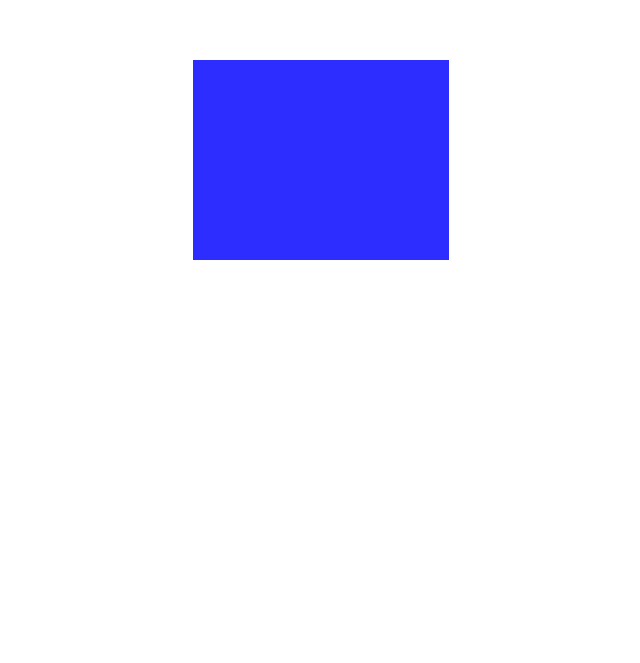
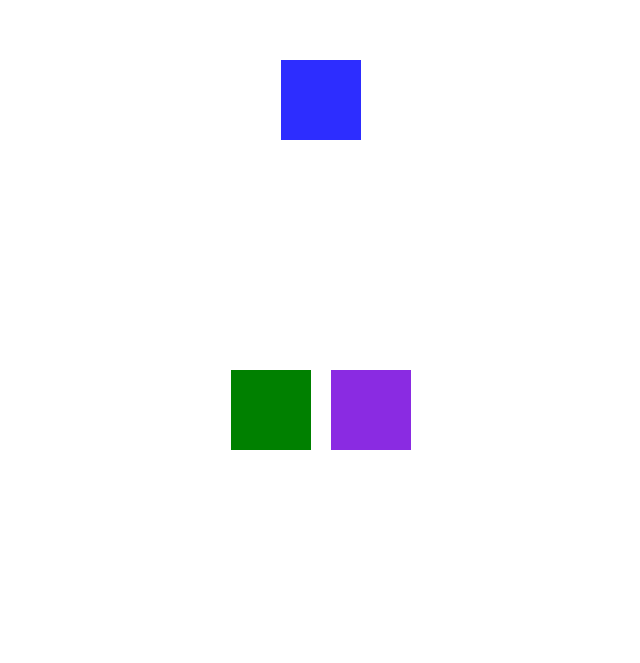
Before and after one commit to Murilow00/progresso-HTML, a plain HTML site: page pages/atividades.html in a window 1280 px wide. Shown: the whole page, without its empty margins (319-959 px from the left). Drawn offline with Linux system fonts and the light colour scheme.

Commit message:
finaliza atividade 02

```diff
--- a/assets/styles/atvidades.css
+++ b/assets/styles/atvidades.css
@@ -4,11 +4,42 @@
     box-sizing: border-box;
 }
 .retangulo {
-    width: 20%;
-    height: 200px;
+    width: 80px;
+    height: 80px;
     background-color: rgb(45, 45, 255);
     margin: 60px auto 20px;
     display: flex;
     justify-content: center;
     align-items: center;
 }
+.retangulo2{
+    width: 80px;
+    height: 80px;
+    background-color: rgb(255, 45, 45);
+    margin: 50px auto 20px;
+    display: flex;
+    justify-content: space-around;
+    align-items: center;
+
+}
+
+.container{
+    display: flex;
+    justify-content: center;
+    align-items: center;
+    height: 500px;
+    gap: 20px;
+}
+
+.quadrado {
+    width: 80px;
+    height: 80px;
+}
+
+.verde {
+    background-color: green;
+}
+
+.roxo {
+    background-color: blueviolet;
+}
--- a/assets/styles/index.css
+++ b/assets/styles/index.css
@@ -28,7 +28,7 @@ h2 {
 }
 
 .flex-container {
-    width: 90%;
+    width: 40%;
     height: 200px;
     background-color: rgb(45, 45, 46);
     margin: 0 auto 20px;
@@ -38,7 +38,7 @@ h2 {
 }
 
 .flex-item {
-    width: 80px;
+    width: 40%;
     height: 80px;
     background-color: rgb(0, 0, 0);
     border: 2px solid rgb(255, 255, 255);
--- a/pages/atividades.html
+++ b/pages/atividades.html
@@ -7,6 +7,11 @@
     <link rel="stylesheet" href="../assets/styles/atvidades.css">
   </head>
   <body>
-    <div class="retangulo">
+    <div class="retangulo"></div>
+    <div class="container">
+    <div class="quadrado verde "></div>
+    <div class="quadrado roxo"></div>
+    </div>
+
   </body>
   </html>
```
